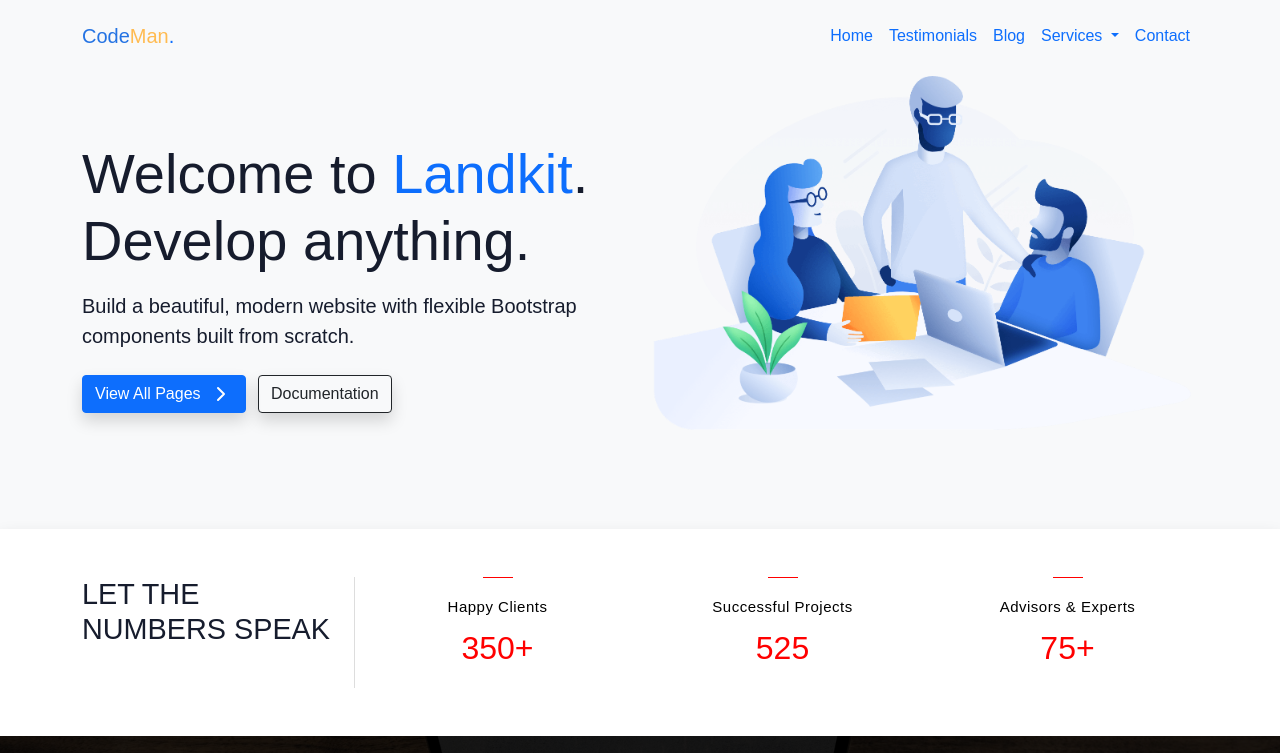
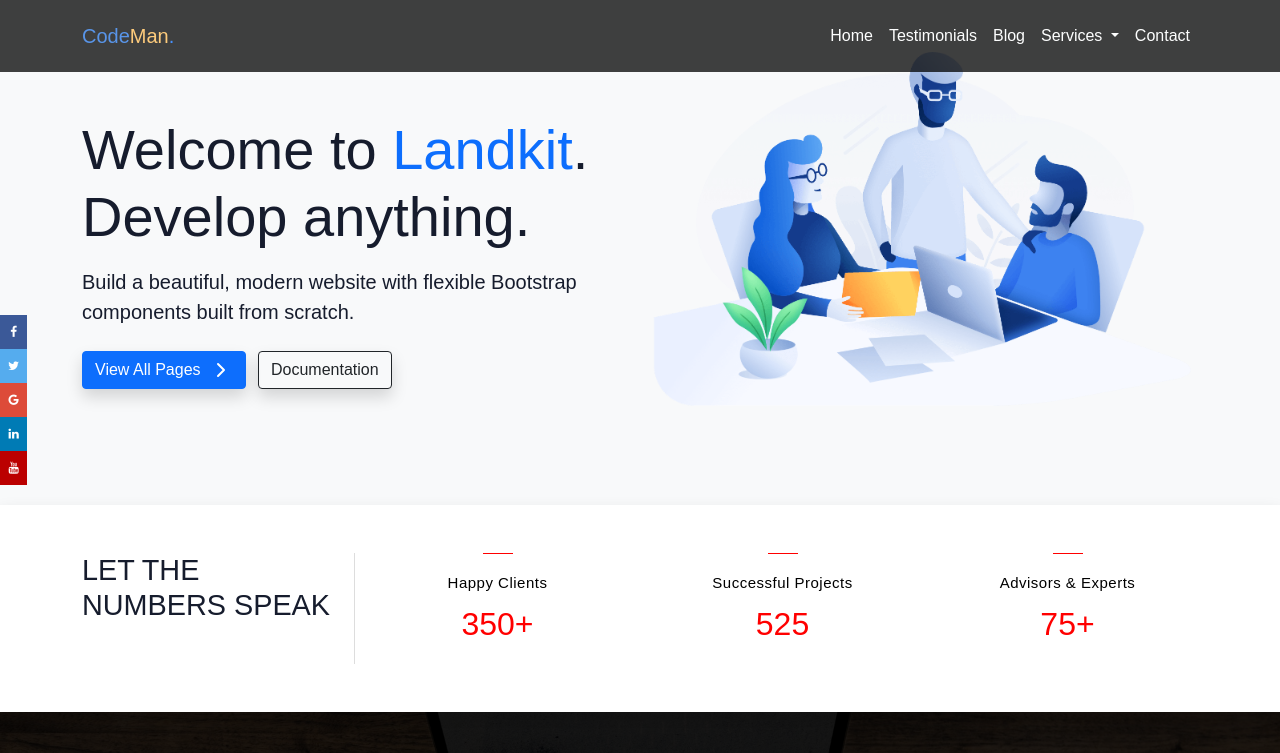
Before and after one commit to freelancersubrata/codeman, a plain HTML site: page index.html in a window 1280 px wide. Shown: the top 753 px of the page. Drawn offline with nearby package versions, Linux system fonts and the light colour scheme.

Commit message:
Add files via upload

```diff
--- a/resources/css/style.css
+++ b/resources/css/style.css
@@ -7,6 +7,68 @@ body {
     font-family: HKGroteskPro, sans-serif;
     color: #161c2d;
 }
+.fixed-top {
+    background-color: #000!important;
+    opacity: 0.75;
+}
+.navbar_bg_color li a {
+    color: #fff;
+}
+.dropdown-menu li a {
+    color: #000;
+}
+/* ----------------------- The social media CSS Start ----------------------- */
+
+
+.icon-bar { /* Fixed/sticky icon bar (vertically aligned 50% from the top of the screen) */
+    position: fixed;
+    top: 50%;
+    -webkit-transform: translateY(-50%);
+    -ms-transform: translateY(-50%);
+    transform: translateY(-50%);
+  }
+
+  /* Style the icon bar links */
+  .icon-bar a {
+    display: block;
+    text-align: center;
+    padding: 8px;
+    transition: all 0.3s ease;
+    color: white;
+    font-size: 12px;
+  }
+  .icon-bar a:hover {
+    background-color: #000;
+  }
+
+  .facebook {
+    background: #3B5998;
+    color: white;
+  }
+
+  .twitter {
+    background: #55ACEE;
+    color: white;
+  }
+
+  .google {
+    background: #dd4b39;
+    color: white;
+  }
+
+  .linkedin {
+    background: #007bb5;
+    color: white;
+  }
+
+  .youtube {
+    background: #bb0000;
+    color: white;
+  }
+
+  /* ------------------------ The social media CSS End ------------------------ */
+
+
 
 .testimonial_widget_1 {
     border-right: 1px solid #ddd;
@@ -39,6 +101,8 @@ body {
     background-position: center center;
     background-attachment: fixed;
     color: #fff;
+    z-index: -1;
+    position: relative;
 }
 .contact_overlay {
     background-color: rgba(0, 0, 0, 0.9);
```
